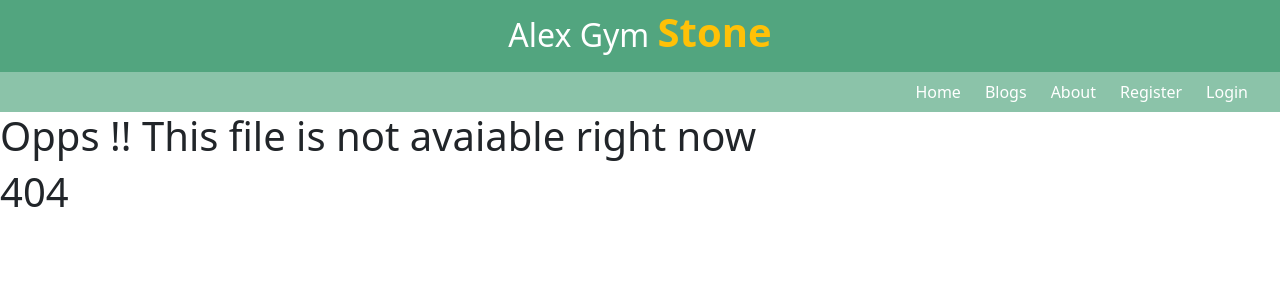
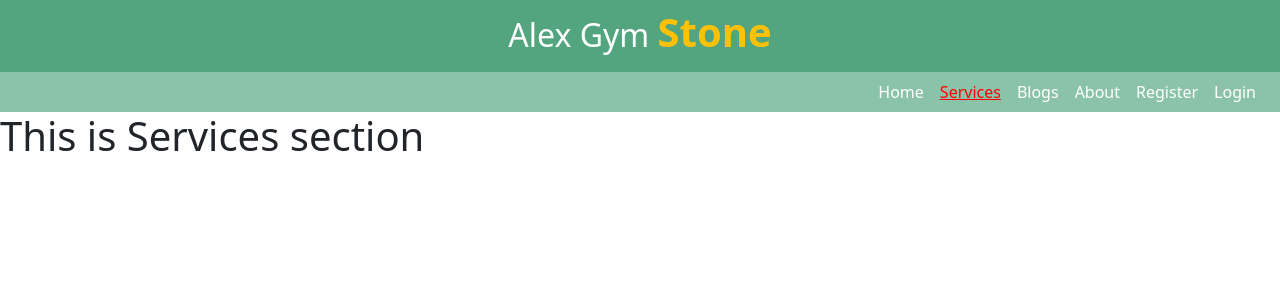
Before and after one commit to AkasHZamaN/alex-gym-stroner-interactive, a React (Create React App) app: page /services in a window 1280 px wide. Before the commit this address had no page. Shown: the top 300 px of the page. Built offline with nearby package versions, Linux system fonts and the light colour scheme.

Commit message:
carousel added

```diff
--- a/src/App.js
+++ b/src/App.js
@@ -8,6 +8,7 @@ import About from './Pages/About/About';
 import Register from './Pages/Register/Register';
 import Login from './Pages/Login/Login';
 import NotFound from './Pages/NotFound/NotFound';
+import Services from './Pages/Services/Services';
 
 function App() {
   return (
@@ -15,6 +16,7 @@ function App() {
       <Header></Header>
       <Routes>
         <Route path='/' element={<Home></Home>}></Route>
+        <Route path='/services' element={<Services></Services>}></Route>
         <Route path='/blogs' element={<Blogs></Blogs>}></Route>
         <Route path='/about' element={<About></About>}></Route>
         <Route path='/register' element={<Register></Register>}></Route>
--- a/src/Pages/Header/Header.js
+++ b/src/Pages/Header/Header.js
@@ -11,11 +11,12 @@ const Header = () => {
       </article>
 
       <nav className="d-flex justify-content-end align-items-center bg-success bg-opacity-50 p-2 mx-auto">
-          <CustomLink className="me-4" to={'/'}>Home</CustomLink>
-          <CustomLink className="me-4" to={'/blogs'}>Blogs</CustomLink>
-          <CustomLink className="me-4" to={'/about'}>About</CustomLink>
-          <CustomLink className="me-4" to={'/register'}>Register</CustomLink>
-          <CustomLink className="me-4" to={'/login'}>Login</CustomLink>
+          <CustomLink className="me-3" to={'/'}>Home</CustomLink>
+          <CustomLink className="me-3" to={'/services'}>Services</CustomLink>
+          <CustomLink className="me-3" to={'/blogs'}>Blogs</CustomLink>
+          <CustomLink className="me-3" to={'/about'}>About</CustomLink>
+          <CustomLink className="me-3" to={'/register'}>Register</CustomLink>
+          <CustomLink className="me-3" to={'/login'}>Login</CustomLink>
       </nav>
 
     </section>
--- a/src/Pages/Home/Home.js
+++ b/src/Pages/Home/Home.js
@@ -13,10 +13,7 @@ const Home = () => {
               src="https://img.freepik.com/free-vector/realistic-fitness-facebook-cover_23-2149236554.jpg?w=1060"
               alt="First slide"
             />
-            <Carousel.Caption>
-              <h3>The health channel!!</h3>
-              <p>Nulla vitae elit libero, a pharetra augue mollis interdum.</p>
-            </Carousel.Caption>
+
           </Carousel.Item>
           <Carousel.Item>
             <img
@@ -26,10 +23,7 @@ const Home = () => {
               alt="Second slide"
             />
 
-            <Carousel.Caption>
-              <h3>The health channel!!</h3>
-              <p>Lorem ipsum dolor sit amet, consectetur adipiscing elit.</p>
-            </Carousel.Caption>
+
           </Carousel.Item>
           <Carousel.Item>
             <img
@@ -39,12 +33,7 @@ const Home = () => {
               alt="Third slide"
             />
 
-            <Carousel.Caption>
-              <h3>The health channel!!</h3>
-              <p>
-                Praesent commodo cursus magna, vel scelerisque nisl consectetur.
-              </p>
-            </Carousel.Caption>
+
           </Carousel.Item>
         </Carousel>
       </article>
--- /dev/null
+++ b/src/Pages/Services/Services.js
@@ -0,0 +1,11 @@
+import React from 'react';
+
+const Services = () => {
+    return (
+        <div>
+            <h1>This is Services section</h1>
+        </div>
+    );
+};
+
+export default Services;
```
